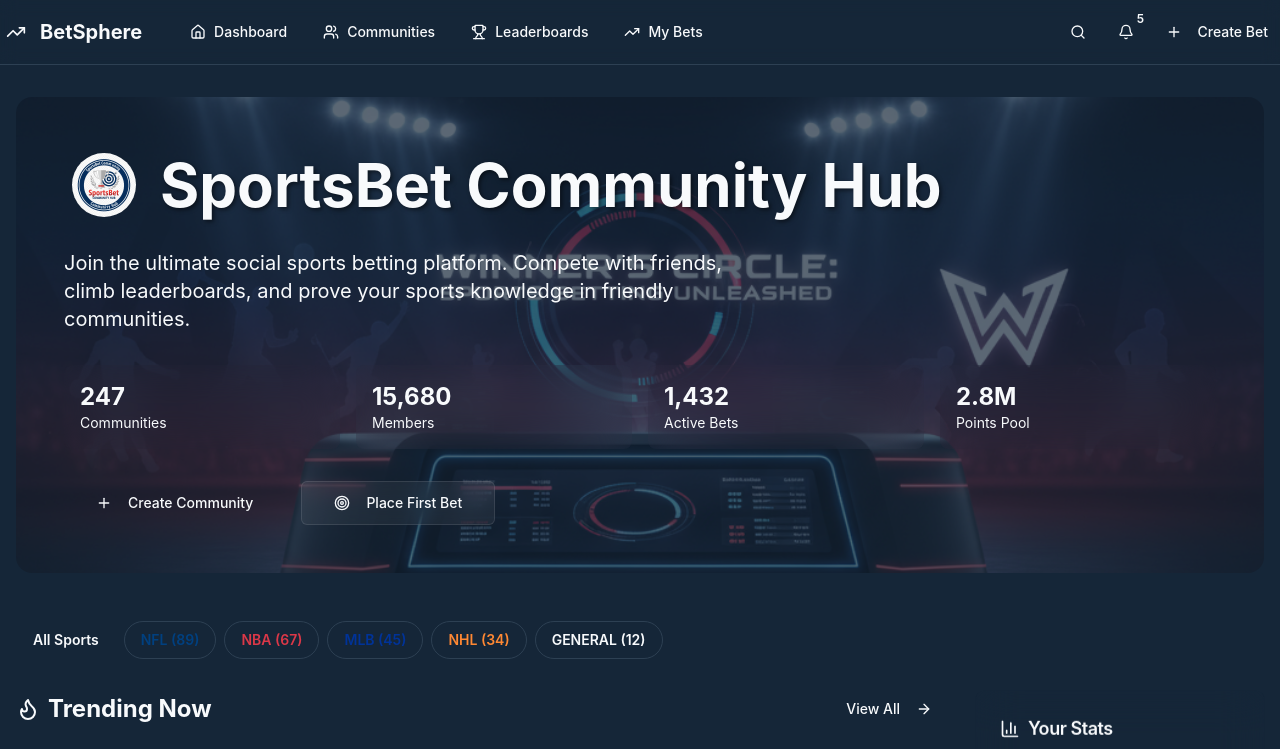
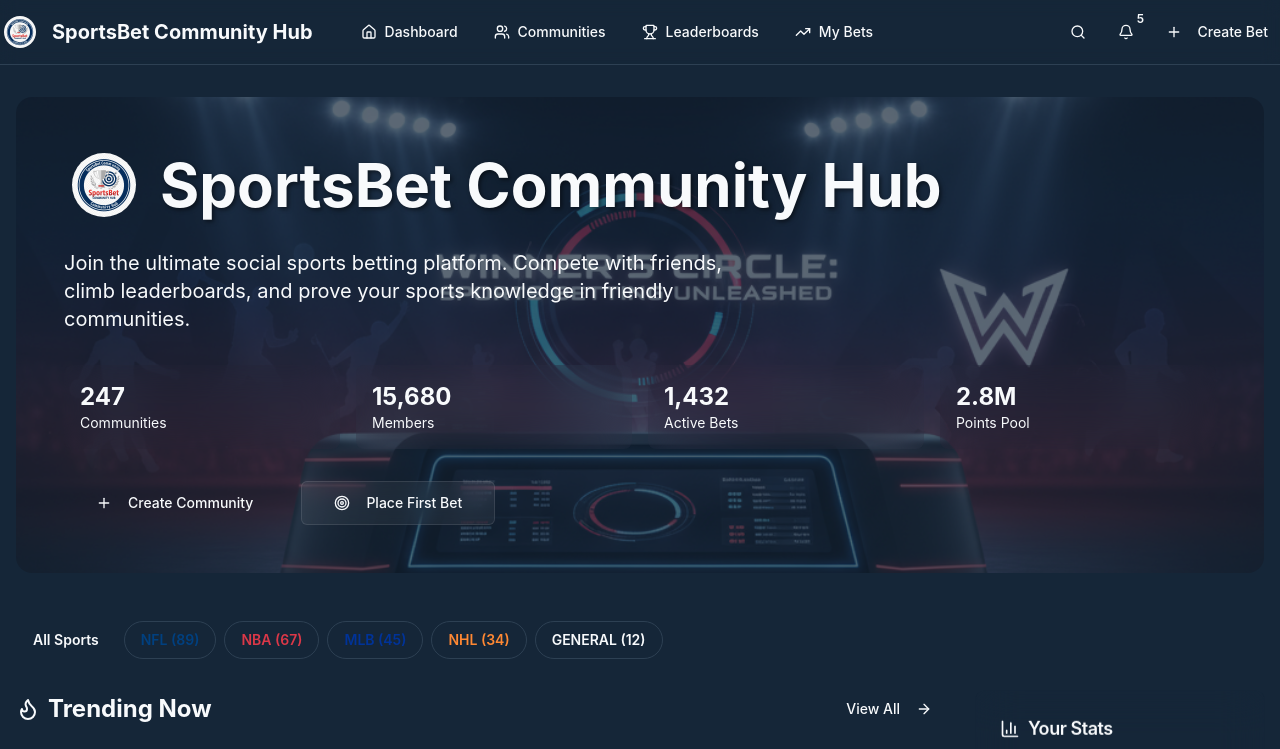
Before and after one commit to TNDIGITALMARK/0257f821-b7a4-4c14-bffa-d091299b0db4, a Next.js app: page / in a window 1280 px wide. Shown: the top 749 px of the page. Built offline with nearby package versions, Linux system fonts and the light colour scheme.

Commit message:
Phoenix AutoSave: 2 files updated (main branch)
Project: 0257f821-b7a4-4c14-bffa-d091299b0db4
User: 2luDlbgjvhO32uRKNns0OwSKemA3
Tool: claude-code
Timestamp: 2025-09-20T18:16:52.414Z

Auto-generated by Phoenix AutoSave System - committed to main branch

```diff
--- a/src/components/navigation/main-nav.tsx
+++ b/src/components/navigation/main-nav.tsx
@@ -2,6 +2,7 @@
 
 import { useState } from 'react';
 import Link from 'next/link';
+import Image from 'next/image';
 import { usePathname } from 'next/navigation';
 import {
   NavigationMenu,
@@ -75,12 +76,16 @@ export function MainNav({ user, className }: MainNavProps) {
       <div className="container flex h-16 items-center">
         {/* Logo */}
         <Link href="/" className="mr-8 flex items-center space-x-2">
-          <div className="flex items-center">
-            <div className="w-8 h-8 bg-primary rounded-lg flex items-center justify-center">
-              <TrendingUp className="w-5 h-5 text-primary-foreground" />
-            </div>
-            <span className="ml-2 text-xl font-bold text-foreground">
-              BetSphere
+          <div className="flex items-center gap-3">
+            <Image
+              src="/generated/sportsbet-logo.png"
+              alt="SportsBet Community Hub Logo"
+              width={40}
+              height={40}
+              className="rounded-full bg-background/20 p-1"
+            />
+            <span className="text-xl font-bold text-foreground">
+              SportsBet Community Hub
             </span>
           </div>
         </Link>
```
Also changed, not shown: .claude-mcp-config.json.
